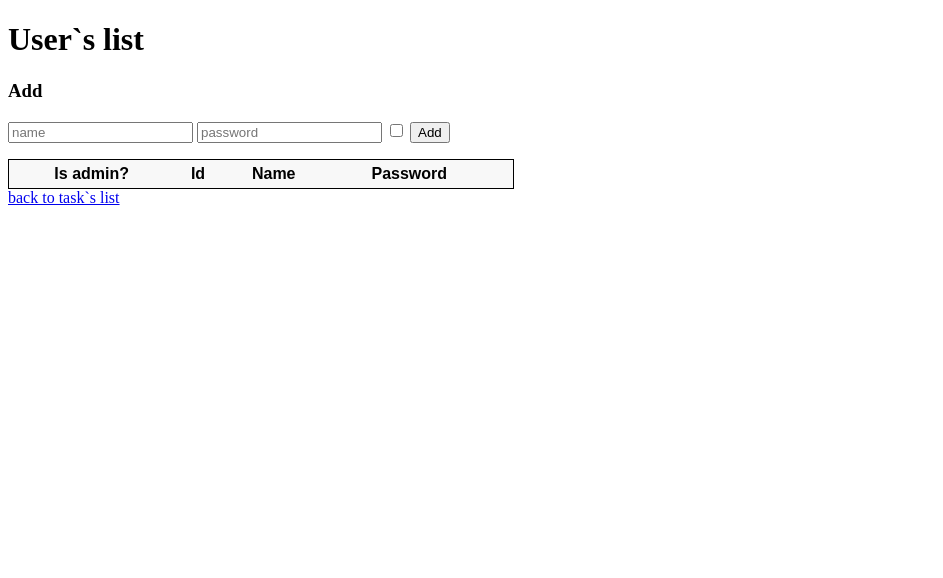
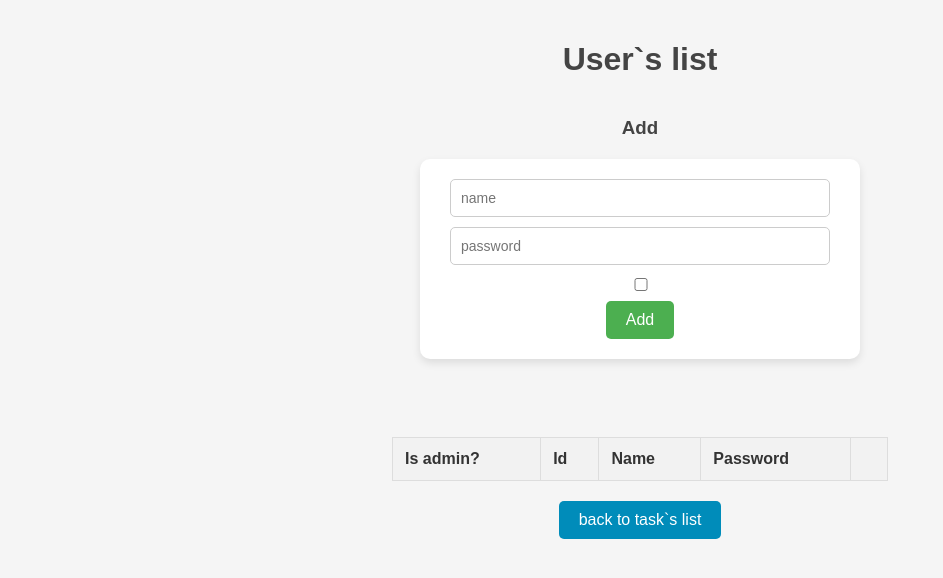
Before and after one commit to Shifra-fraiman/.netWebAPIproject, a plain HTML site: page wwwroot/user.html in a window 1280 px wide. Shown: the whole page, without its empty margins (0-943 px from the left). Drawn offline with Linux system fonts and the light colour scheme; no server answers; sample sign-in values are in the browser's storage.

Commit message:
style to the task site

```diff
--- /dev/null
+++ b/wwwroot/css/login.css
@@ -0,0 +1,78 @@
+/* עיצוב כללי */
+body {
+    font-family: Arial, sans-serif;
+    background-color: #f5f5f5;
+    color: #333;
+    display: flex;
+    justify-content: center;
+    align-items: center;
+    flex-direction: column;
+    height: 100vh;
+    margin: 0;
+}
+
+h1 {
+    color: #444;
+    text-align: center;
+    margin-bottom: 20px;
+}
+
+form {
+    background: #fff;
+    padding: 20px;
+    border-radius: 10px;
+    box-shadow: 0 4px 8px rgba(0, 0, 0, 0.1);
+    max-width: 400px;
+    width: 100%;
+    text-align: center;
+}
+
+form div {
+    margin-bottom: 15px;
+    text-align: left;
+}
+
+label {
+    display: block;
+    margin-bottom: 5px;
+    font-weight: bold;
+}
+
+input[type="text"],
+input[type="password"] {
+    width: calc(100% - 20px);
+    padding: 10px;
+    border: 1px solid #ccc;
+    border-radius: 5px;
+    box-sizing: border-box;
+    font-size: 14px;
+}
+
+button[type="submit"] {
+    background-color: #4caf50;
+    color: white;
+    padding: 10px 20px;
+    border: none;
+    border-radius: 5px;
+    cursor: pointer;
+    font-size: 16px;
+}
+
+button[type="submit"]:hover {
+    background-color: #45a049;
+}
+
+.g-signin2 {
+    margin-top: 20px;
+}
+
+.postman-run-button {
+    margin-top: 20px;
+}
+
+/* עיצוב לדיווידרים */
+form div {
+    display: flex;
+    flex-direction: column;
+    align-items: flex-start;
+}
--- a/wwwroot/css/site.css
+++ b/wwwroot/css/site.css
@@ -1,4 +1,4 @@
-input[type='submit'],
+/* input[type='submit'],
 button,
 [aria-label] {
     cursor: pointer;
@@ -22,4 +22,132 @@ th {
 td {
     border: 1px solid;
     padding: 5px;
+} */
+/* עיצוב כללי */
+body {
+    font-family: Arial, sans-serif;
+    background-color: #f5f5f5;
+    color: #333;
+    display: flex;
+    flex-direction: column;
+    align-items: center;
+    padding: 20px;
+    margin: 0;
 }
+
+h1,
+h3 {
+    color: #444;
+    text-align: center;
+    margin-bottom: 20px;
+}
+
+form {
+    background: #fff;
+    padding: 20px;
+    border-radius: 10px;
+    box-shadow: 0 4px 8px rgba(0, 0, 0, 0.1);
+    max-width: 400px;
+    width: 100%;
+    text-align: center;
+    margin-bottom: 20px;
+}
+
+input[type="text"] {
+    width: calc(100% - 20px);
+    padding: 10px;
+    border: 1px solid #ccc;
+    border-radius: 5px;
+    box-sizing: border-box;
+    font-size: 14px;
+    margin-bottom: 10px;
+}
+
+input[type="submit"] {
+    background-color: #4caf50;
+    color: white;
+    padding: 10px 20px;
+    border: none;
+    border-radius: 5px;
+    cursor: pointer;
+    font-size: 16px;
+}
+
+input[type="submit"]:hover {
+    background-color: #45a049;
+}
+
+table {
+    width: 100%;
+    max-width: 600px;
+    border-collapse: collapse;
+    margin-top: 20px;
+}
+
+table,
+th,
+td {
+    border: 1px solid #ddd;
+}
+
+th,
+td {
+    padding: 12px;
+    text-align: left;
+}
+
+th {
+    background-color: #f2f2f2;
+}
+
+tr:nth-child(even) {
+    background-color: #f9f9f9;
+}
+
+a[aria-label="Close"] {
+    cursor: pointer;
+    color: #f44336;
+    font-size: 18px;
+    text-decoration: none;
+}
+
+a[aria-label="Close"]:hover {
+    color: #d32f2f;
+}
+
+#editForm,
+#editFormUser {
+    display: none;
+    background: #fff;
+    padding: 20px;
+    border-radius: 10px;
+    box-shadow: 0 4px 8px rgba(0, 0, 0, 0.1);
+    max-width: 400px;
+    width: 100%;
+    text-align: center;
+}
+
+#editForm h3,
+#editFormUser h3 {
+    margin-top: 0;
+}
+
+#counter {
+    font-size: 18px;
+    margin-top: 20px;
+}
+
+#usersButton {
+    margin-top: 20px;
+    background-color: #4caf50;
+    color: white;
+    padding: 10px 20px;
+    border: none;
+    border-radius: 5px;
+    text-decoration: none;
+    font-size: 16px;
+}
+
+#usersButton:hover {
+    background-color: #45a049;
+}
--- a/wwwroot/css/user.css
+++ b/wwwroot/css/user.css
@@ -1,4 +1,4 @@
-input[type="submit"],
+/* input[type="submit"],
 button,
 [aria-label] {
     cursor: pointer;
@@ -22,4 +22,131 @@ th {
 td {
     border: 1px solid;
     padding: 5px;
+} */
+/* עיצוב כללי */
+body {
+    font-family: Arial, sans-serif;
+    background-color: #f5f5f5;
+    color: #333;
+    display: flex;
+    flex-direction: column;
+    align-items: center;
+    padding: 20px;
+    margin: 0;
 }
+
+h1,
+h3 {
+    color: #444;
+    text-align: center;
+    margin-bottom: 20px;
+}
+
+form {
+    background: #fff;
+    padding: 20px;
+    border-radius: 10px;
+    box-shadow: 0 4px 8px rgba(0, 0, 0, 0.1);
+    max-width: 400px;
+    width: 100%;
+    text-align: center;
+    margin-bottom: 20px;
+}
+
+input[type="text"],
+input[type="checkbox"] {
+    width: calc(100% - 20px);
+    padding: 10px;
+    border: 1px solid #ccc;
+    border-radius: 5px;
+    box-sizing: border-box;
+    font-size: 14px;
+    margin-bottom: 10px;
+}
+
+input[type="submit"] {
+    background-color: #4caf50;
+    color: white;
+    padding: 10px 20px;
+    border: none;
+    border-radius: 5px;
+    cursor: pointer;
+    font-size: 16px;
+}
+
+input[type="submit"]:hover {
+    background-color: #45a049;
+}
+
+table {
+    width: 40%;
+    max-width: 600px;
+    border-collapse: collapse;
+    margin-top: 20px;
+}
+
+table,
+th,
+td {
+    border: 1px solid #ddd;
+}
+
+th,
+td {
+    padding: 12px;
+    text-align: left;
+}
+
+th {
+    background-color: #f2f2f2;
+}
+
+tr:nth-child(even) {
+    background-color: #f9f9f9;
+}
+
+a[aria-label="Close"] {
+    cursor: pointer;
+    color: #f44336;
+    font-size: 18px;
+    text-decoration: none;
+}
+
+a[aria-label="Close"]:hover {
+    color: #d32f2f;
+}
+
+#editForm {
+    display: none;
+    background: #fff;
+    padding: 20px;
+    border-radius: 10px;
+    box-shadow: 0 4px 8px rgba(0, 0, 0, 0.1);
+    max-width: 400px;
+    width: 100%;
+    text-align: center;
+}
+
+#editForm h3 {
+    margin-top: 0;
+}
+
+#counter {
+    font-size: 18px;
+    margin-top: 20px;
+}
+
+a[href="./index.html"] {
+    margin-top: 20px;
+    background-color: #008cba;
+    color: white;
+    padding: 10px 20px;
+    border: none;
+    border-radius: 5px;
+    text-decoration: none;
+    font-size: 16px;
+}
+
+a[href="./index.html"]:hover {
+    background-color: #007bb5;
+}
```
